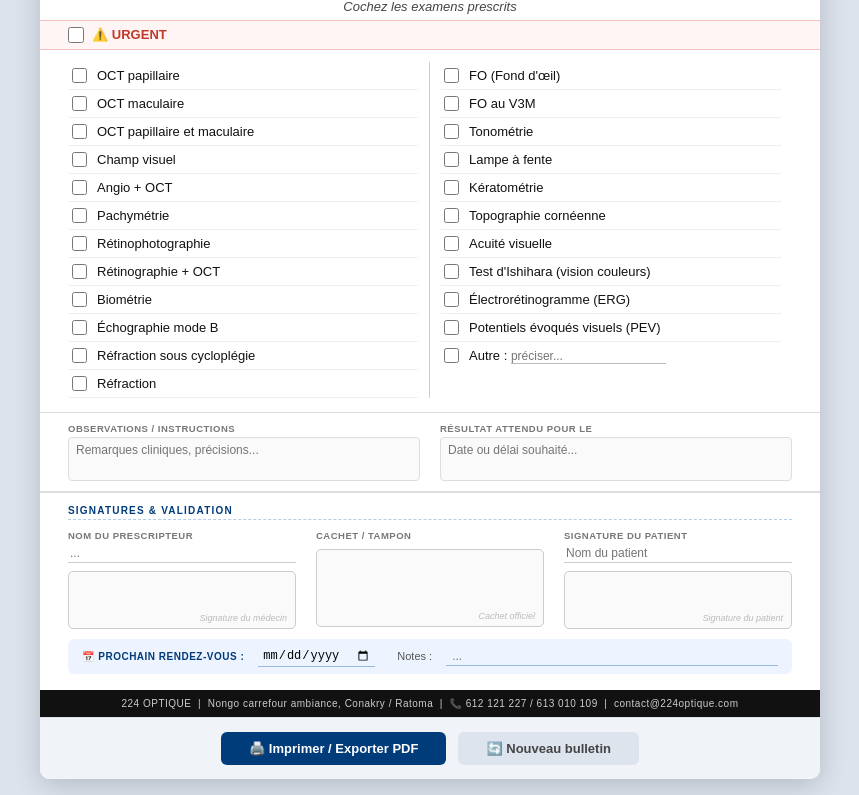
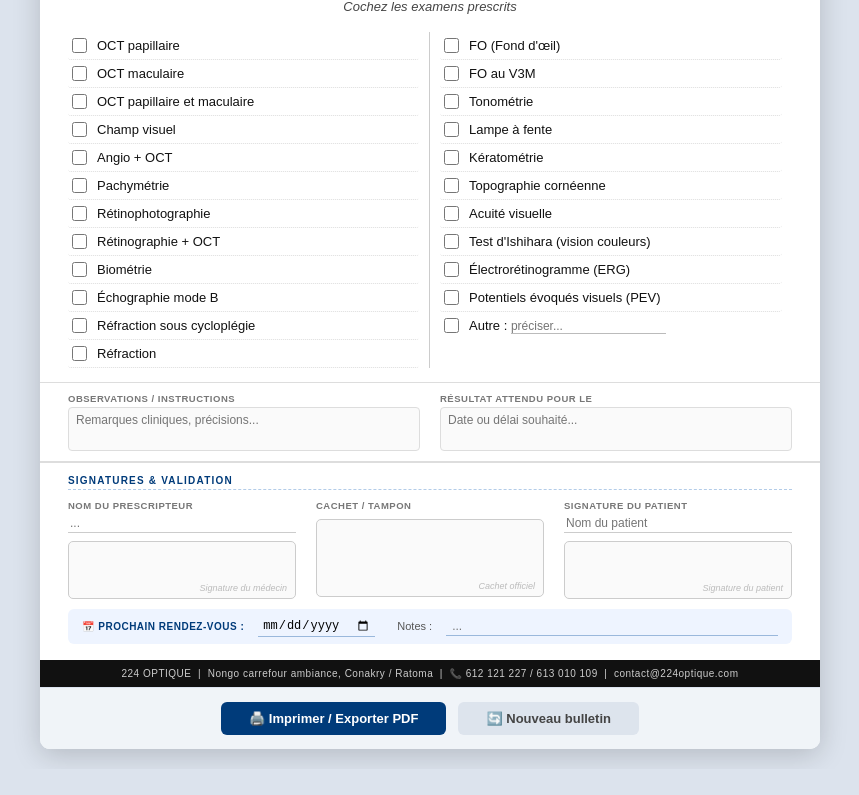
Before and after one commit to saliou-ng/224optique, a plain HTML site: page bulletin.html in a window 1280 px wide. Shown: the part 256-1051 px from the top of the page, without its empty margins (210-1069 px from the left). After the commit the page ends 1025 px from the top, so only its background shows below. Drawn offline with Linux system fonts and the light colour scheme.

Commit message:
ajout du bulletin

```diff
--- a/bulletin.html
+++ b/bulletin.html
@@ -138,11 +138,7 @@
     <div class="sub">Cochez les examens prescrits</div>
   </div>
 
-  <!-- URGENCE -->
-  <div class="urgence-row">
-    <input type="checkbox" id="urgence">
-    <label for="urgence">⚠️ URGENT</label>
-  </div>
+
 
   <!-- LISTE EXAMENS EN 2 COLONNES -->
   <div class="examens">
```
